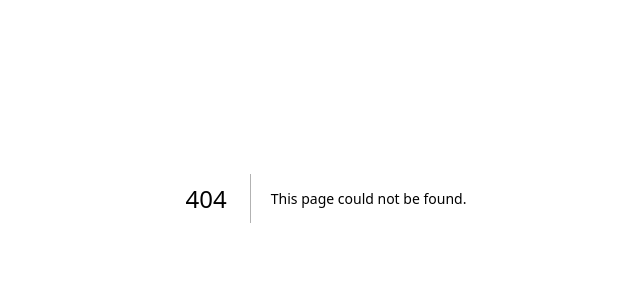
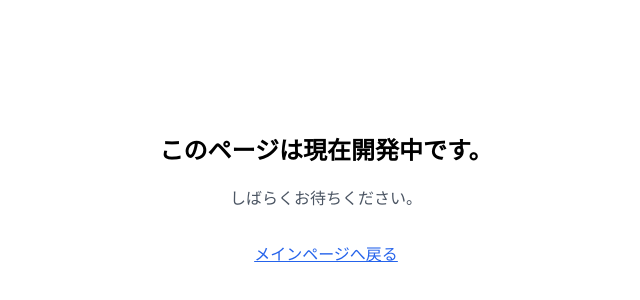
Before and after one commit to Kawa0x5F/homepage, a Next.js app: page /product in a window 1280 px wide. Before the commit this address had no page. Shown: the part 202-502 px from the top of the page, without its empty margins (314-954 px from the left). Built offline with nearby package versions, Linux system fonts and the light colour scheme.

Commit message:
[add] 作品紹介ページを作成

```diff
--- a/app/page.tsx
+++ b/app/page.tsx
@@ -18,6 +18,9 @@ export default function Home() {
       <div>
         <Link href="/blog">BLOG</Link>
       </div>
+      <div>
+        <Link href="/product">PRODUCT</Link>
+      </div>
       <BackgroundText />
     </main>
   );
--- /dev/null
+++ b/app/product/page.tsx
@@ -0,0 +1,23 @@
+import type { Metadata } from 'next'
+import Link from 'next/link'
+import './../ui/globals.css'
+
+export const metadata: Metadata = {
+  title: 'Kawa_Web - Blog',
+  description: 'Kawa_のブログページ（開発中）',
+};
+
+export default function Blog() {
+  return (
+    <main className="flex flex-col items-center justify-center h-screen text-center px-4">
+      <h2 className="text-2xl font-semibold">このページは現在開発中です。</h2>
+      <p className="mt-2 text-gray-600">しばらくお待ちください。</p>
+      <Link
+        href="/"
+        className="mt-6 px-4 py-2 "
+      >
+        メインページへ戻る
+      </Link>
+    </main>
+  );
+}
```
